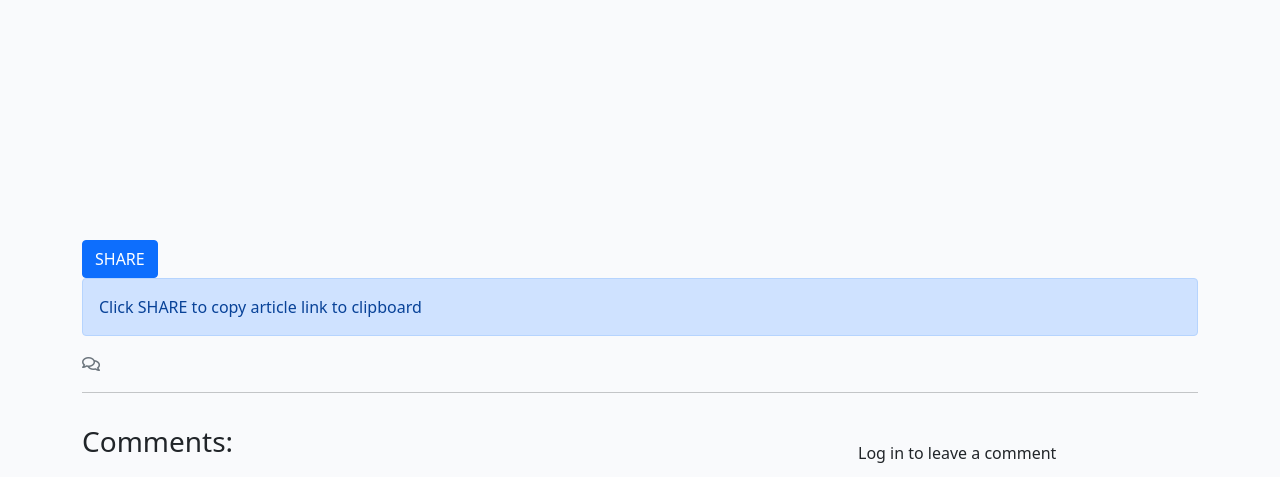
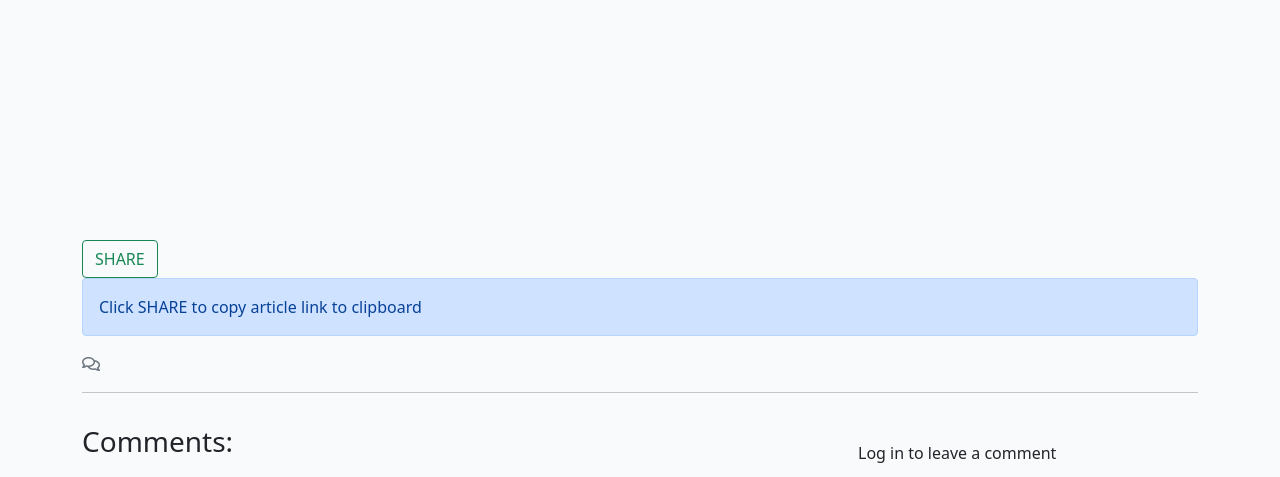
Before and after one commit to md-ash-dot/newstok, a Django app: template news/templates/news/article_detail.html in a window 1280 px wide. Shown: the part 228-705 px from the top of the page. Run offline with Django 4.2, Linux system fonts and the light colour scheme; the template is opened without the code that fills it, so the values that code supplies are empty; parts of the project's set-up code (start-up, migrations or seed data) failed here and were passed over; some libraries are stand-ins or nearby versions.

Commit message:
Add class to share button

```diff
--- a/news/templates/news/article_detail.html
+++ b/news/templates/news/article_detail.html
@@ -37,20 +37,21 @@
             </div>
         </div>
     </div>
-    <!-- Display share button to copy link to clipboard -->
-    <div>
-      <button type="button" class="btn btn-primary" onclick="geturl()">SHARE</button>
+    <!-- Displaying share button to copy link to clipboard -->
+    <div class="d-grid gap-2 d-md-block">
+      <button type="button" class="btn btn-outline-success" onclick="geturl()">SHARE</button>
       <script>function geturl(){
         const currentUrl = window.location.href;
         navigator.clipboard.writeText(currentUrl);
-        document.getElementById("share-button").classList.remove('d-none');
-        document.getElementById("share-message").classList.add('d-none');
+        document.getElementById("share-button-clicked").classList.remove('d-none');
+        document.getElementById("share-button-message").classList.add('d-none');
       }</script>
-      <div id="share-button" class="alert alert-primary d-none" role="alert">
-        Link to this aticle copied to clipboard and ready to SHARE!
-        </div>
-      <div class="alert alert-primary" id="share-message">Click SHARE to copy article link to clipboard</div>
-
+      <div id="share-button-clicked" class="alert alert-primary d-none" role="alert">
+        Link to this article copied to clipboard and ready to SHARE!
+      </div>
+      <div class="alert alert-primary" id="share-button-message">
+        Click SHARE to copy article link to clipboard
+      </div>
     </div>
     <!-- Displaying count of comments -->
   <div class="row">
```
